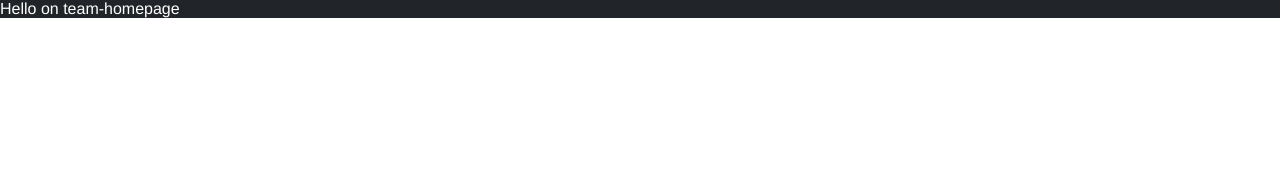
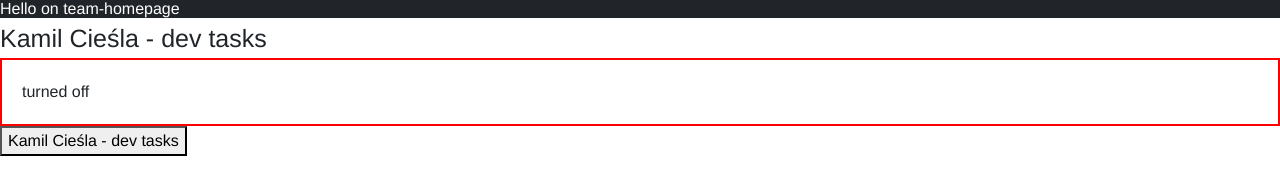
Before and after one commit to kamil-ciesla/devtasks, a Gatsby site: page / in a window 1280 px wide. Built offline with nearby package versions, Linux system fonts and the light colour scheme; Gatsby itself is replaced by a stand-in of ours.

Commit message:
second and third task

```diff
--- /dev/null
+++ b/src/components/TitleText/AppHeader/AppHeader.js
@@ -0,0 +1,3 @@
+import React from 'react';
+
+export const AppHeader = () => <h1>Kamil Cieśla - dev tasks</h1>;
--- /dev/null
+++ b/src/components/TitleText/CheckContent/CheckContent.js
@@ -0,0 +1,14 @@
+import React, { useState } from 'react';
+
+export const CheckContent = () => {
+  const [isOn, setIsOn] = useState(false);
+
+  return (
+    <div>
+      <div style={{ border: '2px solid red', padding: '2rem' }}>
+        {isOn ? 'turned on' : 'turned off'}
+      </div>
+      <button onClick={() => setIsOn(!isOn)}>Kamil Cieśla - dev tasks</button>
+    </div>
+  );
+};
--- a/src/pages/index.js
+++ b/src/pages/index.js
@@ -1,10 +1,14 @@
 import React from 'react';
 
 import { TitleText } from '../components/TitleText/TitleText';
+import { AppHeader } from '../components/TitleText/AppHeader/AppHeader';
+import { CheckContent } from '../components/TitleText/CheckContent/CheckContent';
 
 const IndexPage = () => (
   <>
     <TitleText />
+    <AppHeader />
+    <CheckContent />
   </>
 );
 
```
